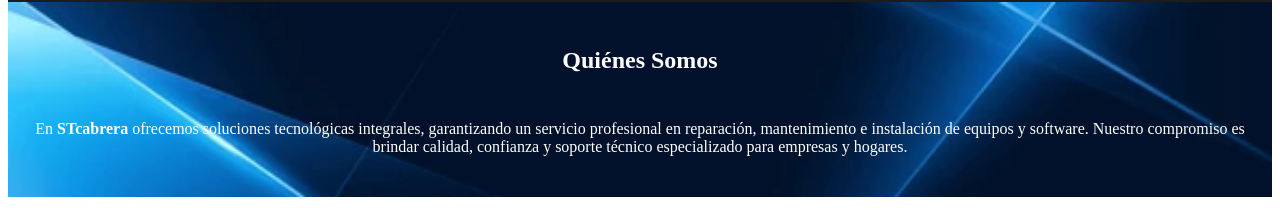
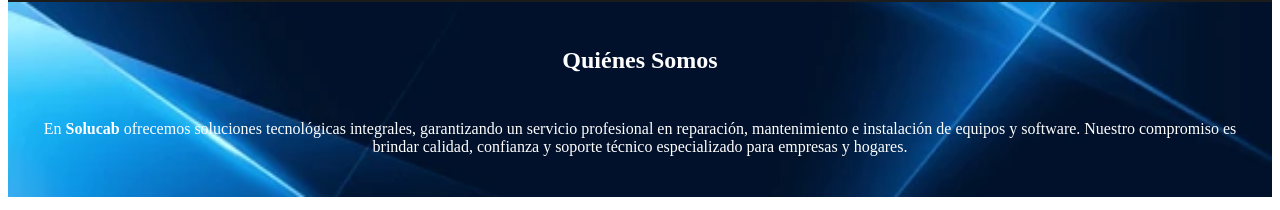
Before and after one commit to darlingcabrera/solucabtecnologias.github.io, a plain HTML site: page index.html in a window 1280 px wide. Shown: the part 111-321 px from the top of the page. Drawn offline with Linux system fonts and the light colour scheme.

Commit message:
index.html

```diff
--- a/index.html
+++ b/index.html
@@ -270,7 +270,7 @@ header {
 <section id="quienes-somos">
   <h2>Quiénes Somos</h2>
   <p>
-    En <strong>STcabrera</strong> ofrecemos soluciones tecnológicas integrales,
+    En <strong>Solucab</strong> ofrecemos soluciones tecnológicas integrales,
     garantizando un servicio profesional en reparación, mantenimiento e instalación
     de equipos y software. Nuestro compromiso es brindar calidad, confianza y
     soporte técnico especializado para empresas y hogares.
```
